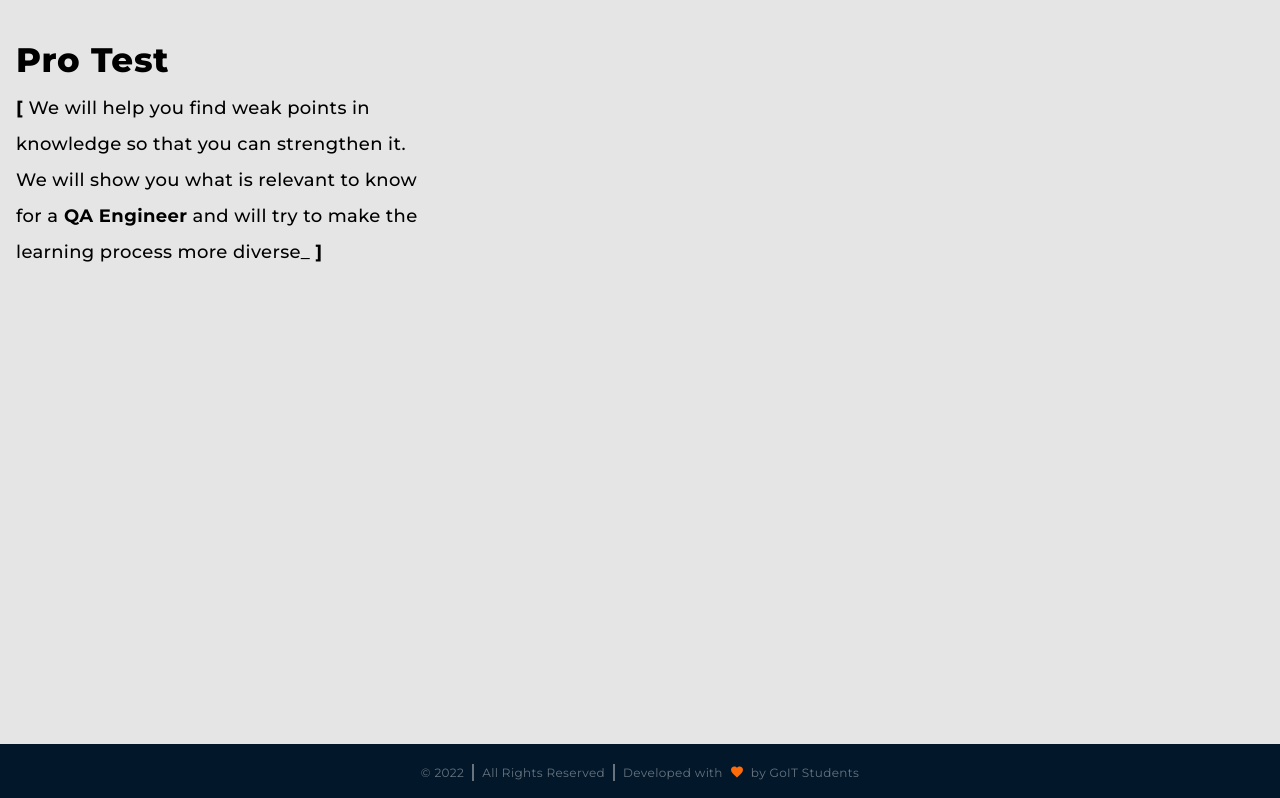
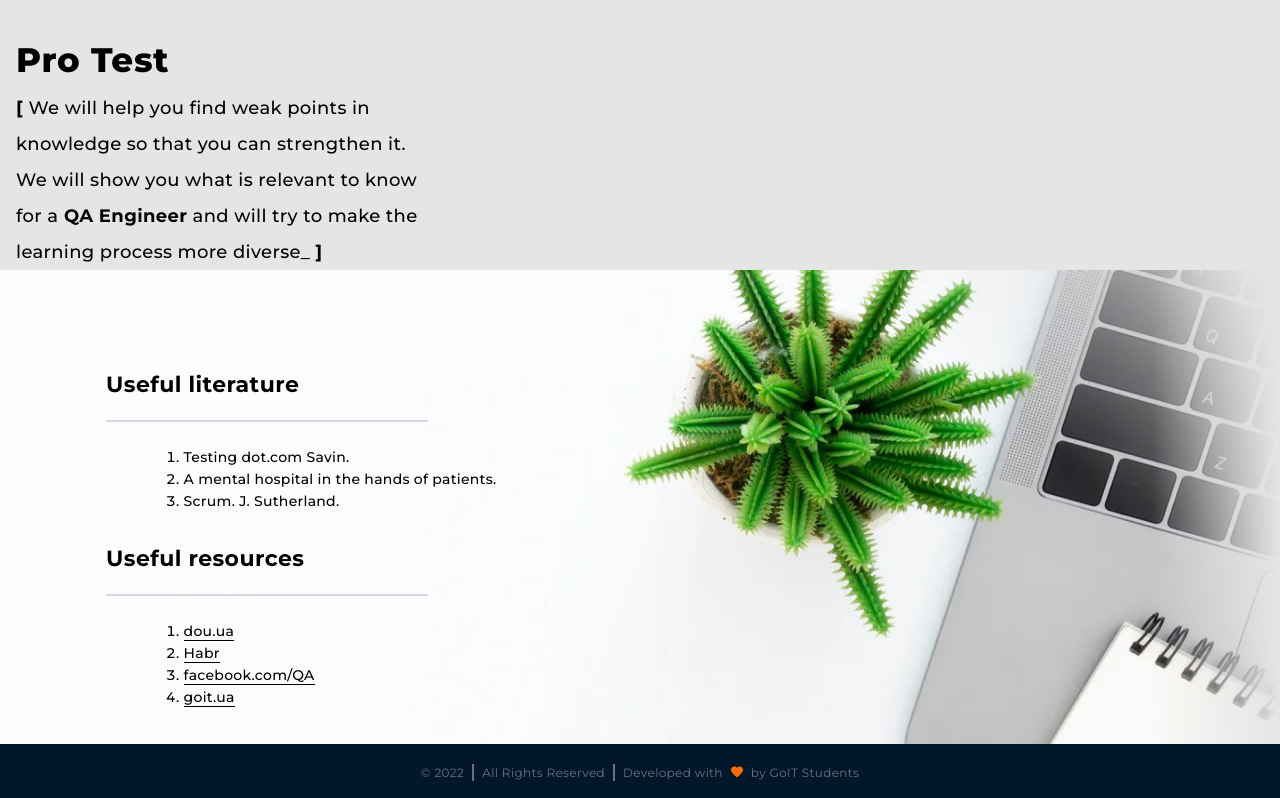
Before and after one commit to DennLaz/project_node_js_goit, a React (Create React App) app: page / in a window 1280 px wide. Shown: the top 798 px of the page. Built offline with nearby package versions, Linux system fonts and the light colour scheme.

Commit message:
add_materials

```diff
--- a/src/App.js
+++ b/src/App.js
@@ -1,11 +1,13 @@
 import UserRoutes from "./UserRoutes";
 import Footer from "./modules/Footer/Footer";
+import Materials from "./modules/Materials/"
 import "./index.scss";
 
 function App() {
   return (
     <>
       <UserRoutes />
+      <Materials />
       <Footer/>
     </>
 
--- /dev/null
+++ b/src/modules/Materials/Materials.jsx
@@ -0,0 +1,48 @@
+import React from "react";
+import style from "./materials.module.scss";
+
+const Materials = () => {
+  return (
+    // <div className={style.materials}>
+      <div className={`container  ${style.wrapper}`}>
+        <div className={style.literature}>
+          <h2 className={style.title}>Useful literature</h2>
+          <div className={style.vector}></div>
+          <ol type="1" className={style.list}>
+            <li>Testing dot.com Savin.</li>
+            <li>A mental hospital in the hands of patients.</li>
+            <li>Scrum. J. Sutherland.</li>
+          </ol>
+        </div>
+        <div className={style.resources}>
+          <h2 className={style.title}>Useful resources</h2>
+          <div className={style.vector}></div>
+          <ol type="1" className={style.list}>
+            <li>
+              <a href="https://dou.ua/" className={style.link} rel="noopener noreferrer" target="_blank">
+                dou.ua
+              </a>
+            </li>
+            <li>
+              <a href="https://habr.com/ru/all/" className={style.link} rel="noopener noreferrer" target="_blank">
+                Habr
+              </a>
+            </li>
+            <li>
+              <a href="https://www.facebook.com/" className={style.link} rel="noopener noreferrer" target="_blank">
+              facebook.com/QA
+              </a>
+            </li>
+            <li>
+              <a href="https://goit.ua/?lang=uk" className={style.link} rel="noopener noreferrer" target="_blank">
+                goit.ua
+              </a>
+            </li>
+          </ol>
+        </div>
+      </div>
+    // </div>
+  );
+};
+
+export default Materials;
--- /dev/null
+++ b/src/modules/Materials/index.js
@@ -0,0 +1 @@
+export {default} from "./Materials"
--- /dev/null
+++ b/src/modules/Materials/materials.module.scss
@@ -0,0 +1,155 @@
+.materials {
+}
+.wrapper{
+  padding-top: 25px;
+  height: 542px;
+  background-image:
+  linear-gradient(45deg, transparent 80%, var(--bcg-primary)),
+  linear-gradient(90deg, transparent 90%, var(--bcg-primary)),
+  linear-gradient(180deg, transparent 90%, var(--bcg-primary)),
+  url(../../assets/materialsPage/mobile/mob_x1.webp);
+  background-size: 320px 542px;
+  background-repeat: no-repeat;
+  background-position: center top;
+  @media (min-device-pixel-ratio: 2),
+    (-webkit-min-device-pixel-ratio: 2),
+    (min-resolution: 192dpi),
+    (min-resolution: 2dppx) {
+    background-image:
+    linear-gradient(45deg, transparent 80%, var(--bcg-primary)),
+    linear-gradient(90deg, transparent 90%, var(--bcg-primary)),
+    linear-gradient(180deg, transparent 90%, var(--bcg-primary)),
+    url(../../assets/materialsPage/mobile/mob_x2.webp);
+    }
+    @media (min-width: 768px) {
+    height: 900px;
+    background-image:
+    linear-gradient(45deg, transparent 80%, var(--bcg-primary)),
+    linear-gradient(90deg, transparent 90%, var(--bcg-primary)),
+    linear-gradient(180deg, transparent 90%, var(--bcg-primary)),
+    url(../../assets/materialsPage/tablet/tablet_x1.webp);
+    background-size: 768px 900px;
+    background-position: center top;
+    background-repeat: no-repeat;
+
+    @media (min-device-pixel-ratio: 2),
+      (-webkit-min-device-pixel-ratio: 2),
+      (min-resolution: 192dpi),
+      (min-resolution: 2dppx) {
+      background-image:
+      linear-gradient(45deg, transparent 80%, var(--bcg-primary)),
+      linear-gradient(90deg, transparent 90%, var(--bcg-primary)),
+      linear-gradient(180deg, transparent 90%, var(--bcg-primary)),
+      url(../../assets/materialsPage/tablet/tablet_x2.webp);
+      background-size: 768px 900px;
+      background-position: center top;
+      background-repeat: no-repeat;
+    }
+  }
+
+  @media (min-width: 1280px) {
+    height: 725px;
+    background-image:
+    linear-gradient(45deg, transparent 80%, var(--bcg-primary)),
+    linear-gradient(90deg, transparent 90%, var(--bcg-primary)),
+    linear-gradient(180deg, transparent 90%, var(--bcg-primary)),
+    url(../../assets/materialsPage/desktop/desk_x1.webp);
+    background-size: 1280px 725px;
+    background-position: center top;
+    background-repeat: no-repeat;
+
+    @media (min-device-pixel-ratio: 2),
+      (-webkit-min-device-pixel-ratio: 2),
+      (min-resolution: 192dpi),
+      (min-resolution: 2dppx) {
+      background-image:
+      linear-gradient(45deg, transparent 80%, var(--bcg-primary)),
+      linear-gradient(90deg, transparent 90%, var(--bcg-primary)),
+      linear-gradient(180deg, transparent 90%, var(--bcg-primary)),
+        url(../../assets/materialsPage/desktop/deck_x2.webp);
+      background-size: 1280px 725px;
+      background-position: center top;
+      background-repeat: no-repeat;
+    }
+  }
+}
+
+
+.literature{
+  padding-top: 45px;
+  margin-bottom: 32px;
+  width: 207px;
+  @media (min-width: 768px) {
+    padding-top: 180px;
+    width: 336px;
+  }
+  @media (min-width: 1280px) {
+    padding-top: 100px;
+    width: 396px;
+    margin-left: 90px;
+  }
+}
+
+.resources{
+  width: 207px;
+  @media (min-width: 768px) {
+    width: 336px;
+  }
+  @media (min-width: 1280px) {
+    width: 396px;
+  }
+  @media (min-width: 1280px) {
+    width: 396px;
+    margin-left: 90px;
+  }
+}
+.title{
+font-weight: 700;
+font-size: 18px;
+line-height: 22px;
+letter-spacing: 0.02em;
+margin-bottom: 12px;
+width: 129px;
+  @media (min-width: 768px) {
+    font-size: 22px;
+    line-height: 30px;
+    margin-bottom: 20px;
+    width: 100%;
+  }
+  }
+.vector{
+width: 150px;
+opacity: 0.15;
+border: var(--color-border-bottom);
+margin-bottom: 8px;
+  @media (min-width: 768px) {
+    width: 336px;
+    margin-bottom: 24px;
+  }
+  @media (min-width: 1280px) {
+    width: 322px;
+  }
+}
+
+.list{
+color: var(--text-primary);
+font-weight: 500;
+font-size: 10px;
+line-height: 16px;
+letter-spacing: 0.02em;
+list-style-position: inside;
+  @media (min-width: 768px) {
+    font-size: 14px;
+    line-height: 22px;
+    margin-left: 82px;
+}
+@media (min-width: 1280px) {
+  margin-left: 60px;
+}
+}
+
+.link{
+  border-bottom: 1px solid var(--text-primary);
+}
+
+// #f5f6fb
```
